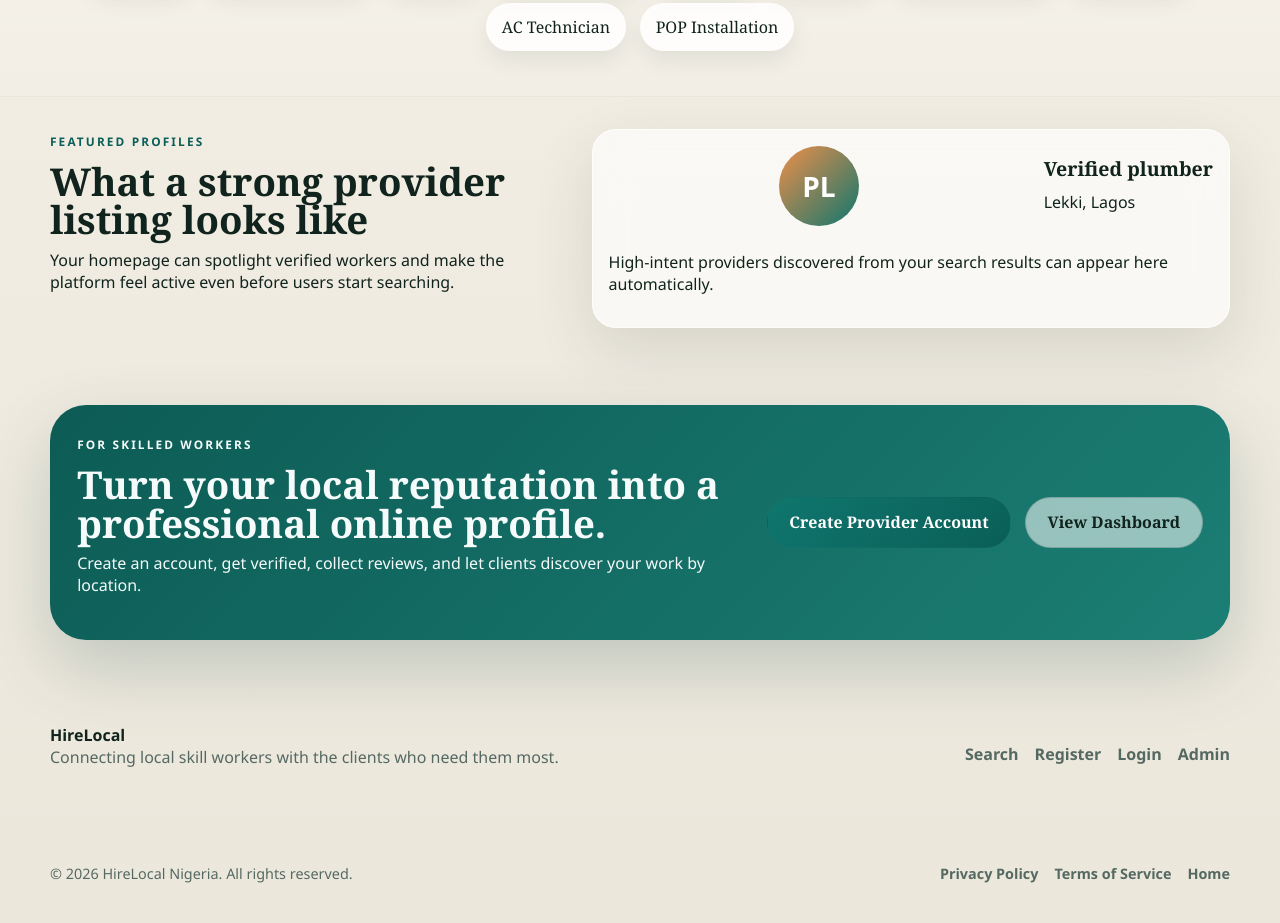
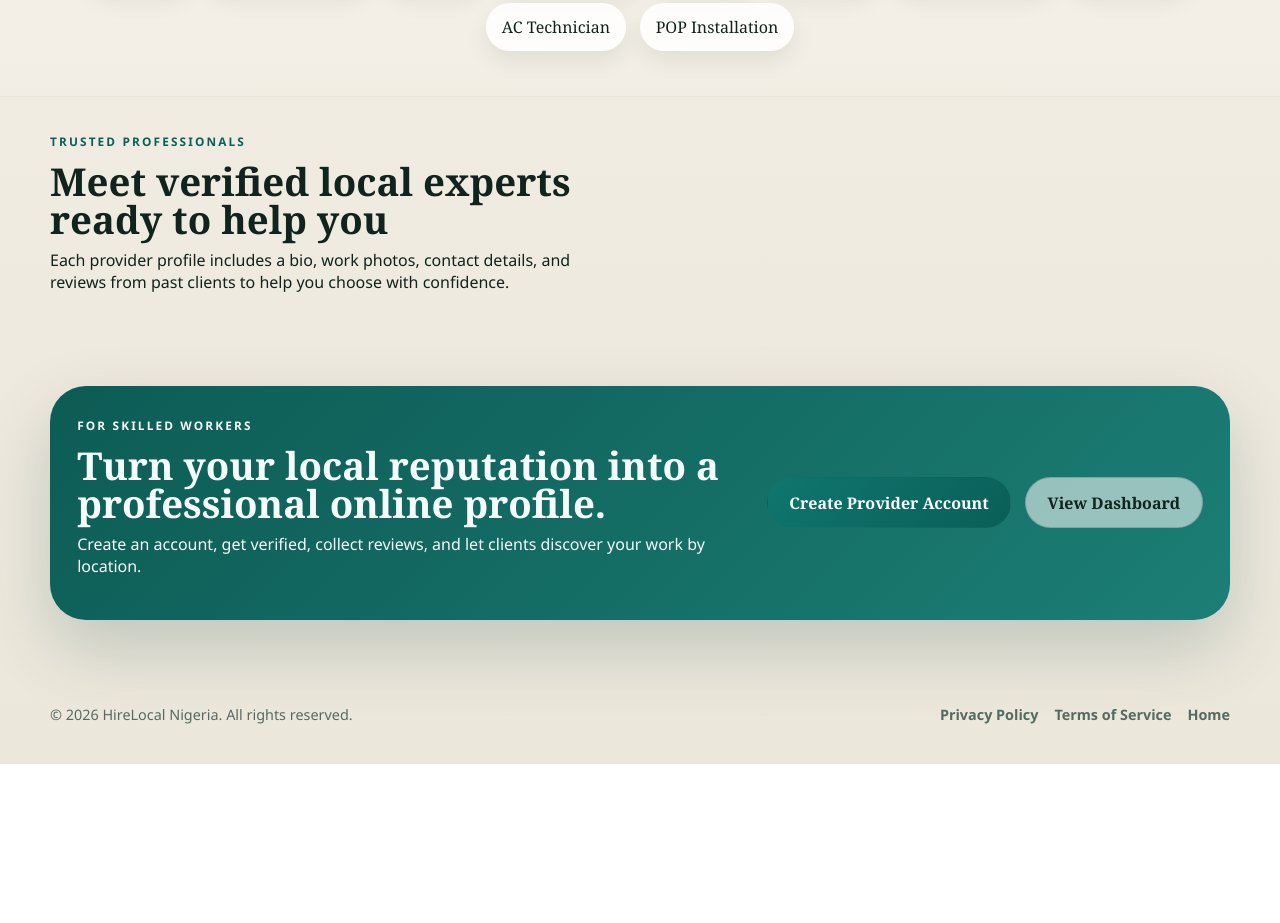
Before and after one commit to hirelocalng/hirelocal, a website: page public/index.html in a window 1280 px wide. Shown: the part 1532-2455 px from the top of the page. After the commit the page ends 2296 px from the top, so only its background shows below. Drawn offline with Linux system fonts and the light colour scheme; no server answers.

Commit message:
fix: remove duplicate footer, improve featured providers section

```diff
--- a/public/index.html
+++ b/public/index.html
@@ -147,24 +147,14 @@
         <div class="container">
           <div class="split-banner">
             <div>
-              <p class="eyebrow">Featured profiles</p>
-              <h2>What a strong provider listing looks like</h2>
+              <p class="eyebrow">TRUSTED PROFESSIONALS</p>
+              <h2>Meet verified local experts ready to help you</h2>
               <p>
-                Your homepage can spotlight verified workers and make the platform feel active
-                even before users start searching.
+                Each provider profile includes a bio, work photos, contact details, and reviews from past clients to help you choose with confidence.
               </p>
             </div>
             <div class="featured-list" id="featured-providers">
-              <article class="profile-preview">
-                <div class="profile-preview-top">
-                  <span class="avatar-dot">PL</span>
-                  <div>
-                    <h3>Verified plumber</h3>
-                    <p>Lekki, Lagos</p>
-                  </div>
-                </div>
-                <p>High-intent providers discovered from your search results can appear here automatically.</p>
-              </article>
+              <!-- Featured providers load here dynamically -->
             </div>
           </div>
         </div>
@@ -188,22 +178,6 @@
     </main>
 
     <footer class="site-footer">
-      <div class="container footer-row">
-        <div>
-          <strong>HireLocal</strong>
-          <p>Connecting local skill workers with the clients who need them most.</p>
-        </div>
-        <div class="footer-links">
-          <a href="/search.html">Search</a>
-          <a href="/register.html">Register</a>
-          <a href="/login.html">Login</a>
-          <a href="/admin-login.html">Admin</a>
-        </div>
-      </div>
-    </footer>
-  </div>
-
-  <script src="/js/main.js"></script><footer class="site-footer">
       <div class="container">
         <div class="footer-row">
           <p style="color:var(--muted);margin:0;font-size:0.9rem;">&copy; 2026 HireLocal Nigeria. All rights reserved.</p>
@@ -215,5 +189,8 @@
         </div>
       </div>
     </footer>
+  </div>
+
+  <script src="/js/main.js"></script>
 </body>
 </html>
```
Lines whose indentation alone changed are shown as unchanged.
